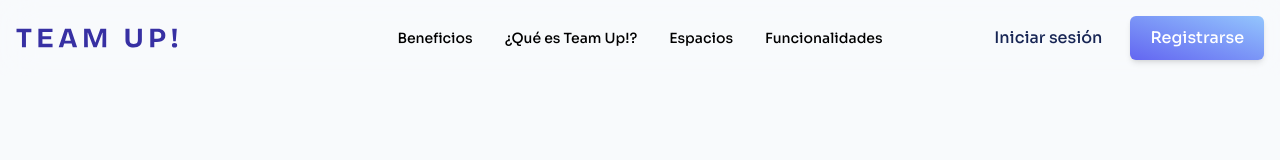
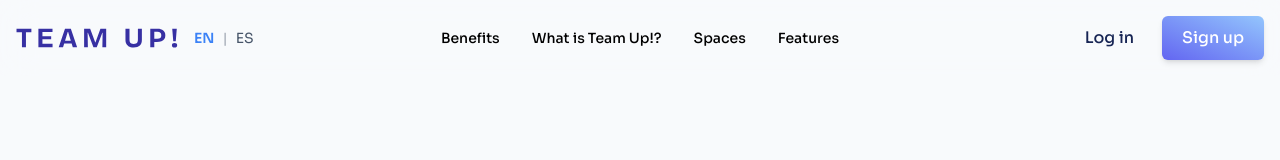
Before and after one commit to workteamup/teamup-landing, a Next.js app: page /en in a window 1280 px wide. Shown: the top 160 px of the page. Built offline with nearby package versions, Linux system fonts and the light colour scheme.

Commit message:
Fixed spanish translations for spaces and added language selector.

```diff
--- a/app/[locale]/components/legal-page-template.js
+++ b/app/[locale]/components/legal-page-template.js
@@ -3,11 +3,14 @@
 import Footer from "./footer";
 import UnknownIcon from "./icons/unknown-icon";
 import Link from "./link";
+import { useTranslations } from 'next-intl';
 
 const arrowIconPath =
   "M13.5 8.5C13.7761 8.5 14 8.27614 14 8C14 7.72386 13.7761 7.5 13.5 7.5L3.80298 7.5L7.83448 3.87165C8.03974 3.68692 8.05638 3.37078 7.87165 3.16552C7.68692 2.96027 7.37077 2.94363 7.16552 3.12836L2.16552 7.62835C2.06016 7.72317 2 7.85826 2 8C2 8.14174 2.06016 8.27683 2.16552 8.37165L7.16552 12.8716C7.37077 13.0564 7.68692 13.0397 7.87165 12.8345C8.05638 12.6292 8.03974 12.3131 7.83448 12.1283L3.80298 8.5L13.5 8.5Z";
 
 const LegalPageTemplate = ({ title, children }) => {
+  const t = useTranslations('LegalPageTemplate');
+
   return (
     <div className="">
       <div className="bg-blue-950 text-white">
@@ -19,7 +22,7 @@ const LegalPageTemplate = ({ title, children }) => {
             className="text-white"
             href="/"
           >
-            Volver
+            {t('backButton')}
           </Link>
         </div>
 
--- a/app/[locale]/components/navbar.js
+++ b/app/[locale]/components/navbar.js
@@ -1,52 +1,84 @@
 "use client";
 
 import { useState } from "react";
+import { useTranslations } from "next-intl";
+import { useRouter, usePathname } from "next/navigation";
+import Link from "next/link";
 import Button from "./button";
 import { HamburgerIcon, CloseIcon } from "./icons/navbar-icons";
 import TeamUpLogo from "./teamup-logo";
 
+const Navbar = () => {
+  const [isMenuOpen, setIsMenuOpen] = useState(false);
+  const t = useTranslations("Navbar");
+  const router = useRouter();
+  const pathname = usePathname();
+
+  const handleIsMenuOpen = () => {
+    setIsMenuOpen(!isMenuOpen);
+  };
+
   const navLinks = [
     {
       id: "benefits",
-    title: "Beneficios",
+      title: t("benefits"),
       href: "#benefits",
     },
     {
       id: "what",
-    title: "¿Qué es Team Up!?",
+      title: t("whatIsTeamUp"),
       href: "#what",
     },
     {
       id: "spaces",
-    title: "Espacios",
+      title: t("spaces"),
       href: "#spaces",
     },
     {
       id: "features",
-    title: "Funcionalidades",
+      title: t("features"),
       href: "#features",
     },
   ];
 
-const handleLogin = () => {
-  window.location.href = "https://app.teamup.works/login";
-};
+  const LanguageSelector = () => {
+    const isEnglish = pathname.startsWith("/en");
+    const isSpanish = pathname.startsWith("/es");
 
-const Navbar = () => {
-  const [isMenuOpen, setIsMenuOpen] = useState(false);
-
-  const handleIsMenuOpen = () => {
-    setIsMenuOpen(!isMenuOpen);
+    return (
+      <div className="flex space-x-2 text-sm">
+        <Link
+          href="/en"
+          className={`${
+            isEnglish ? "font-semibold text-blue-500" : "text-slate-600"
+          } hover:text-blue-500`}
+        >
+          EN
+        </Link>
+        <span className="text-gray-400">|</span>
+        <Link
+          href="/es"
+          className={`${
+            isSpanish ? "font-semibold text-blue-500" : "text-slate-600"
+          } hover:text-blue-500`}
+        >
+          ES
+        </Link>
+      </div>
+    );
   };
 
   return (
     <div>
       <div className="z-50 hidden lg:block fixed w-full p-4 bg-slate-50/70 backdrop-blur-lg">
         <div className="flex justify-between items-center relative">
+          <div className="flex items-center space-x-4">
             <div className="text-indigo-800 h-5">
               <a href="#hero">
                 <TeamUpLogo />
               </a>
+            </div>
+            <LanguageSelector />
           </div>
           <div className="absolute left-1/2 -translate-x-2/4">
             {/* <ul className="flex flex-row justify-center space-x-1 height-10 p-1 bg-blue-950 text-white rounded-lg">
@@ -87,7 +119,7 @@ const Navbar = () => {
               variant="tertiary"
               size="md"
             >
-              Iniciar sesión
+              {t("login")}
             </Button>
             <Button
               type="button"
@@ -97,7 +129,7 @@ const Navbar = () => {
               variant="primary"
               size="md"
             >
-              Registrarse
+              {t("register")}
             </Button>
           </div>
         </div>
@@ -109,10 +141,13 @@ const Navbar = () => {
         } justify-between w-full lg:hidden bg-slate-50 fixed`}
       >
         <div className="flex justify-between items-center p-4 bg-slate-50 backdrop-blur-sm">
+          <div className="flex items-center space-x-4">
             <div className="text-indigo-800 h-4">
               <a href="#hero" onClick={() => setIsMenuOpen(false)}>
                 <TeamUpLogo />
               </a>
+            </div>
+            <LanguageSelector />
           </div>
           <div className="h-6 w-6 text-blue-950" onClick={handleIsMenuOpen}>
             {isMenuOpen ? <CloseIcon /> : <HamburgerIcon />}
@@ -149,7 +184,7 @@ const Navbar = () => {
             variant="tertiary"
             size="md"
           >
-            Iniciar sesión
+            {t("login")}
           </Button>
           <Button
             type="button"
@@ -159,7 +194,7 @@ const Navbar = () => {
             variant="primary"
             size="md"
           >
-            Registrarse
+            {t("register")}
           </Button>
         </div>
       </div>
--- a/messages/en.json
+++ b/messages/en.json
@@ -330,5 +330,16 @@
       "paragraph2": "Team Up! reserves the right to modify its Privacy Policy, according to its own criteria, or motivated by a legislative, jurisprudential or doctrinal change of the Spanish Data Protection Agency. Changes or updates to this Privacy Policy will not be explicitly notified to the User. The User is recommended to consult this page periodically to be aware of the latest changes or updates.",
       "paragraph3": "This Privacy Policy was updated to adapt to Regulation (EU) 2016/679 of the European Parliament and of the Council of 27 April 2016 on the protection of natural persons with regard to the processing of personal data and on the free movement of such data (GDPR) and to Organic Law 3/2018, of December 5, on the Protection of Personal Data and guarantee of digital rights."
     }
+  },
+  "LegalPageTemplate": {
+    "backButton": "Back"
+  },
+  "Navbar": {
+    "benefits": "Benefits",
+    "whatIsTeamUp": "What is Team Up!?",
+    "spaces": "Spaces",
+    "features": "Features",
+    "login": "Log in",
+    "register": "Sign up"
   }
 }
--- a/messages/es.json
+++ b/messages/es.json
@@ -15,7 +15,7 @@
     },
     "benefit2": {
       "title": "Impulsa la satisfacción y fidelidad de tu equipo",
-      "text": "Mantén a tu equipo conectado y motivado con actividades remotas que fomentan el engagement y la diversión."
+      "text": "Mantén a tu equipo conectado y motivado con actividades remotas que fomenten el engagement y la diversión."
     },
     "benefit3": {
       "title": "Potencia la productividad y eficiencia",
@@ -53,6 +53,7 @@
       "trabaja": "Trabaja",
       "disfruta": "Disfruta"
     },
+    "spaces": {
       "fogata": {
         "title": "Fogata",
         "description": "Enciende conversaciones inolvidables en este espacio informal. La fogata ofrece temas aleatorios que mantienen el diálogo fluido y entretenido. Ideal para romper el hielo y fortalecer lazos de equipo, aquí las charlas fluyen tan naturalmente como en torno a una hoguera. ¡Prepárate para crear conexiones que brillarán por mucho tiempo!"
@@ -80,6 +81,7 @@
       "corral": {
         "title": "El corral",
         "description": "Sumérgete en la emoción de este juego de estrategia y colaboración. Divide tu equipo en tres grupos y compite por recolectar 'huevos' mientras evitas a los rivales. El corral fomenta la planificación en equipo, la comunicación rápida y el pensamiento táctico. ¡Perfecto para energizar reuniones y fortalecer el espíritu de equipo de forma divertida!"
+      }
     }
   },
   "Features": {
@@ -329,6 +331,16 @@
       "paragraph2": "Team Up! se reserva el derecho a modificar su Política de Privacidad, de acuerdo a su propio criterio, o motivado por un cambio legislativo, jurisprudencial o doctrinal de la Agencia Española de Protección de Datos. Los cambios o actualizaciones de esta Política de Privacidad no serán notificados de forma explícita al Usuario. Se recomienda al Usuario consultar esta página de forma periódica para estar al tanto de los últimos cambios o actualizaciones.",
       "paragraph3": "Esta Política de Privacidad fue actualizada para adaptarse al Reglamento (UE) 2016/679 del Parlamento Europeo y del Consejo, de 27 de abril de 2016, relativo a la protección de las personas físicas en lo que respecta al tratamiento de datos personales y a la libre circulación de estos datos (RGPD) y a la Ley Orgánica 3/2018, de 5 de diciembre, de Protección de Datos Personales y garantía de los derechos digitales."
     }
+  },
+  "LegalPageTemplate": {
+    "backButton": "Volver"
+  },
+  "Navbar": {
+    "benefits": "Beneficios",
+    "whatIsTeamUp": "¿Qué es Team Up!?",
+    "spaces": "Espacios",
+    "features": "Funcionalidades",
+    "login": "Iniciar sesión",
+    "register": "Registrarse"
   }
-
 }
```
Lines whose indentation alone changed are shown as unchanged.
